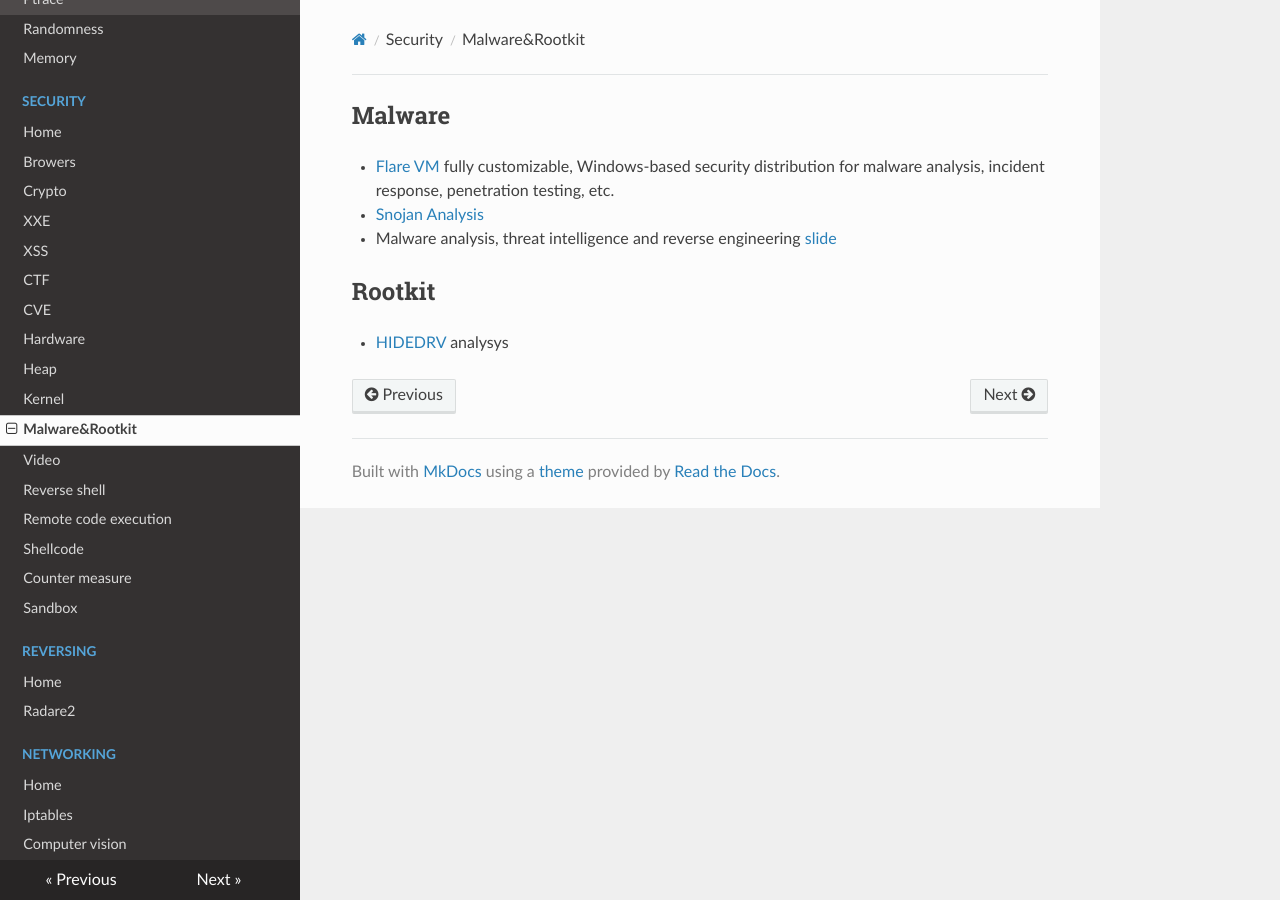
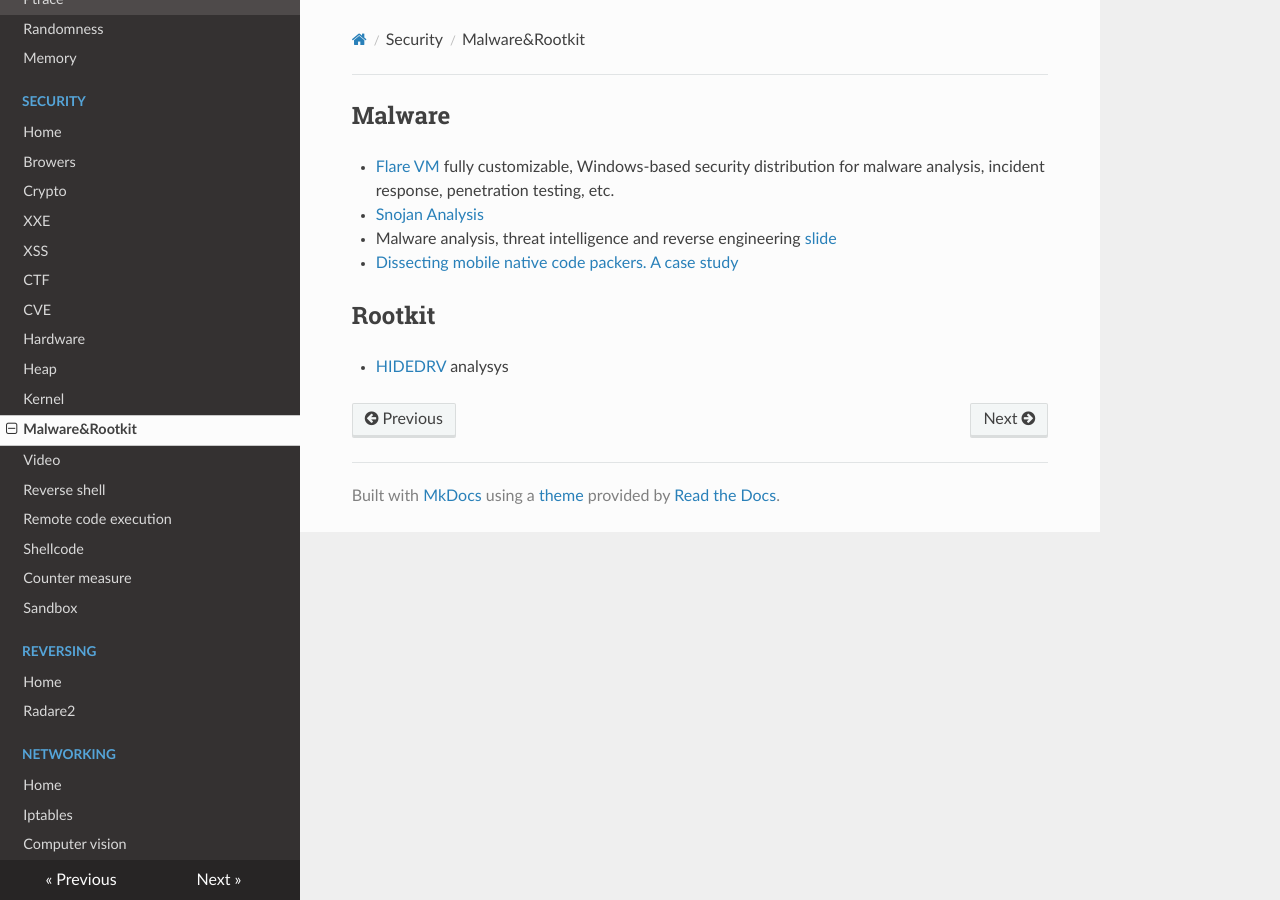
Before and after one commit to gipi/low-level, an MkDocs documentation site: the page built from docs/security/malware.md, in a window 1280 px wide. Built offline with MkDocs 1.6.1, drawn with Linux system fonts in a browser that asks for light colours; nearby versions of some CDN libraries; old or Windows-style settings are respelled for this version of MkDocs.

Commit message:
Update malware.md

```diff
--- a/docs/security/malware.md
+++ b/docs/security/malware.md
@@ -3,6 +3,7 @@
  - [Flare VM](https://github.com/fireeye/flare-vm) fully customizable, Windows-based security distribution for malware analysis, incident response, penetration testing, etc.
  - [Snojan Analysis](https://medium.com/@jacob16682/snojan-analysis-bb3982fb1bb9)
  - Malware analysis, threat intelligence and reverse engineering [slide](https://www.slideshare.net/bartblaze/malware-analysis-threat-intelligence-and-reverse-engineering)
+ - [Dissecting mobile native code packers. A case study](https://blog.zimperium.com/dissecting-mobile-native-code-packers-case-study/)
 
 ## Rootkit
  - [HIDEDRV](http://www.sekoia.fr/blog/wp-content/uploads/2016/10/Rootkit-analysis-Use-case-on-HIDEDRV-v1.6.pdf) analysys
```
